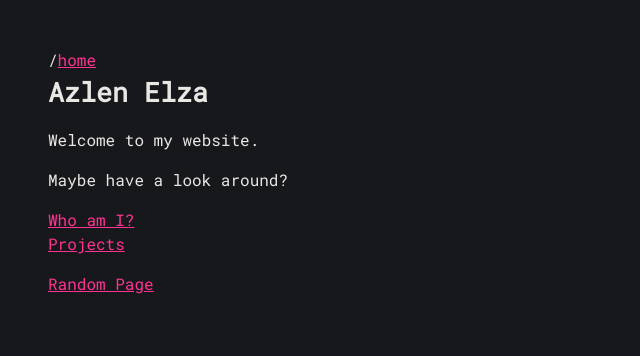
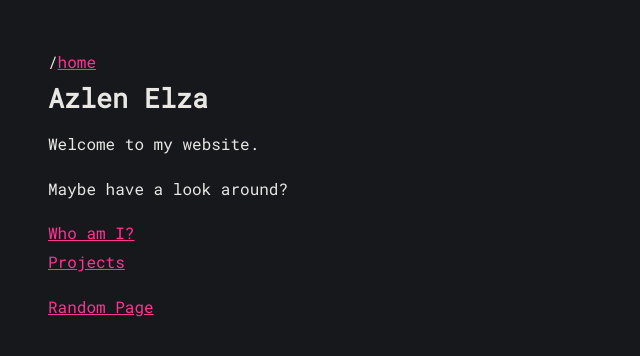
Before and after one commit to azlen/azlen.github.io, a Jekyll site: the page built from index.md, in a window 1280 px wide. Shown: the top 356 px of the page, without its empty margins (0-640 px from the left). Built offline with Jekyll 4.4.1, drawn with Linux system fonts in a browser that asks for light colours.

Commit message:
line height modification

```diff
--- a/css/main.scss
+++ b/css/main.scss
@@ -22,10 +22,10 @@ img.small { max-width: 300px }
 
 * {
 	-webkit-font-smoothing: antialiased;
-	line-height: 1.5;
+	line-height: 1.8;
 }
 
-h1 { margin: 0; font-size: 20pt; }
+h1 { margin: 5px 0 0 0; font-size: 20pt; line-height: 1.2 }
 h2 { font-size: 13pt; }
 
 .grey { color: #999; }
```
